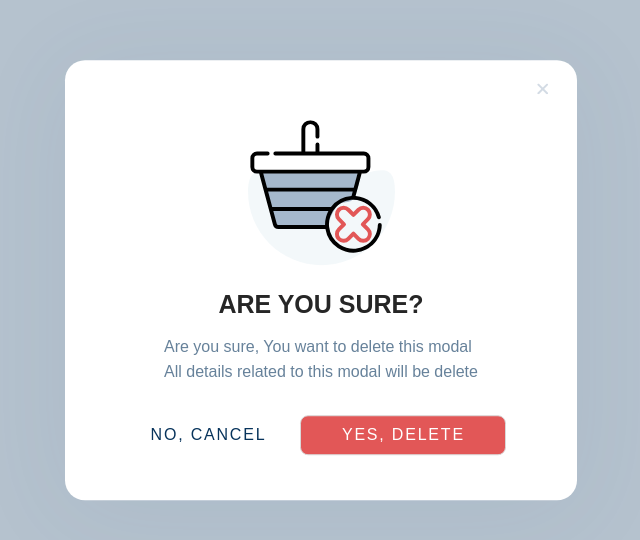
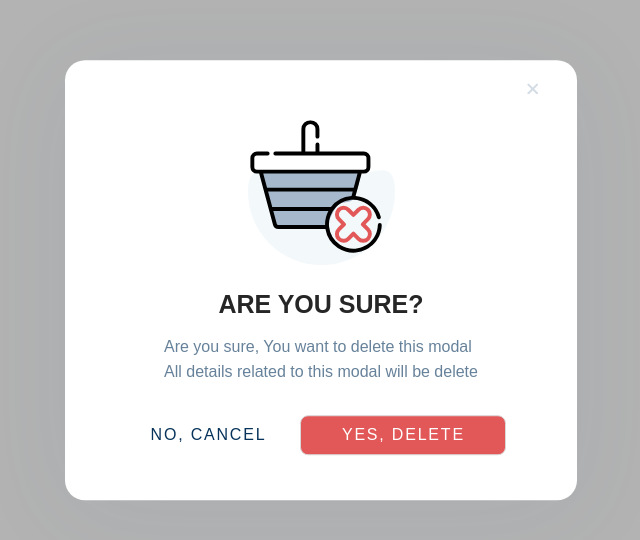
Before and after one commit to abhinav941/wash-drain, a React (Create React App) app: page / in a window 1280 px wide. Shown: the part 120-660 px from the top of the page, without its empty margins (319-959 px from the left). Built offline with nearby package versions, Linux system fonts and the light colour scheme; a web font is replaced by a local one; what redux-immutable would draw is missing.

Commit message:
backdrop fixed and close button pointer

```diff
--- a/src/components/Modal/styled.ts
+++ b/src/components/Modal/styled.ts
@@ -56,6 +56,7 @@ export const CancelButtonContainer = styled.div`
     position: absolute;
     top: 20px;
     right: 20px;
-    width: 20px;
-    height: 20px;
+    cursor: pointer;
+    width: 30px;
+    height: 30px;
 `;
--- a/src/utils/theme.ts
+++ b/src/utils/theme.ts
@@ -31,7 +31,7 @@ export const shadow = {
 };
 
 export const lightTheme: Theme = {
-    backdropColor: color['blue-navy'],
+    backdropColor: 'black',
     button: {
         primary: color['blue-light'],
         secondary: 'none',
```
